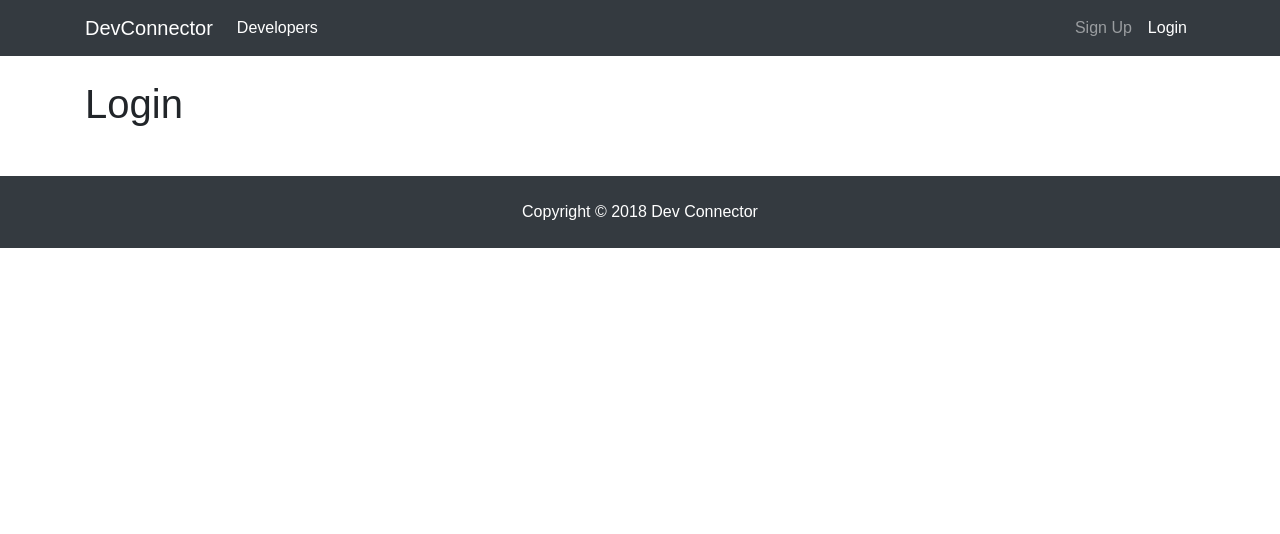
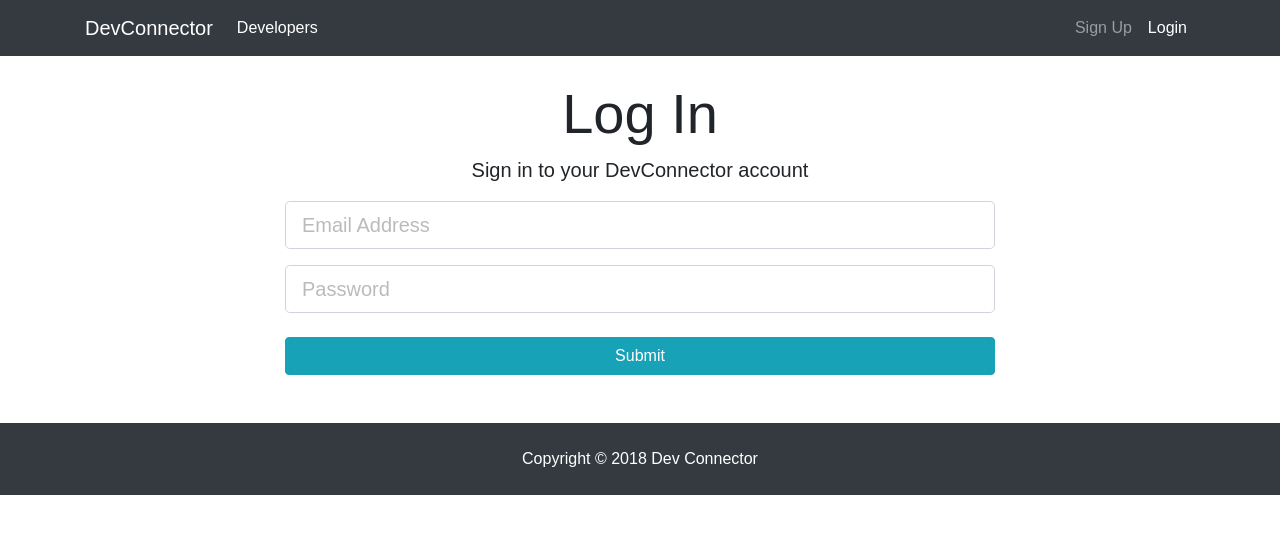
Before and after one commit to anmolmalik97/ConnectDev, a React (Create React App) app in the folder client/: page /login in a window 1280 px wide. Shown: the top 534 px of the page. Built offline with nearby package versions, Linux system fonts and the light colour scheme.

Commit message:
authentication done

```diff
--- a/client/package.json
+++ b/client/package.json
@@ -3,6 +3,8 @@
   "version": "0.1.0",
   "private": true,
   "dependencies": {
+    "axios": "^0.18.0",
+    "classnames": "^2.2.6",
     "react": "^16.4.1",
     "react-dom": "^16.4.1",
     "react-router-dom": "^4.3.1",
@@ -13,5 +15,6 @@
     "build": "react-scripts build",
     "test": "react-scripts test --env=jsdom",
     "eject": "react-scripts eject"
-  }
+  },
+  "proxy": "http://localhost:8080"
 }
--- a/client/src/components/register/auth/Login.js
+++ b/client/src/components/register/auth/Login.js
@@ -1,11 +1,59 @@
 import React, { Component } from 'react';
 
 class Login extends Component {
+
+	state = {
+		email: '',
+		password: '',
+		errors: {}
+	}
+
+	onChange = (event) => {
+		this.setState({[event.target.name]: event.target.value})
+	}
+
+	onSubmit = (event) => {
+		event.preventDefault();
+		const user = {
+			email: this.state.email,
+			password: this.state.password,
+		}
+		console.log(user)
+	}
+
 	render() {
 		return (
-			<div>
-				<h1>Login</h1>
-			</div>
+			<div className="login">
+    			<div className="container">
+      				<div className="row">
+        				<div className="col-md-8 m-auto">
+     		 				<h1 className="display-4 text-center">Log In</h1>
+          					<p className="lead text-center">Sign in to your DevConnector account</p>
+          					<form onSubmit = {this.onSubmit}>
+					            <div className="form-group">
+					            	<input
+					            	type="email"
+					            	className="form-control form-control-lg"
+					            	placeholder="Email Address"
+					            	name="email"
+					            	value = {this.state.email}
+					            	onChange = {this.onChange} />
+					            </div>
+					            <div className="form-group">
+					              	<input
+					              	type="password"
+					              	className="form-control form-control-lg"
+					              	placeholder="Password"
+					              	name="password"
+					              	value = {this.state.password}
+					              	onChange = {this.onChange} />
+					            </div>
+	            				<input type="submit" className="btn btn-info btn-block mt-4" />
+          					</form>
+        				</div>
+      				</div>
+    			</div>
+  			</div>
 		);
 	}
 }
--- a/client/src/components/register/auth/Register.js
+++ b/client/src/components/register/auth/Register.js
@@ -1,4 +1,6 @@
 import React, { Component } from 'react';
+import axios from 'axios';
+import classnames from 'classnames';
 
 class Register extends Component {
 	state = {
@@ -19,9 +21,12 @@
 			password: this.state.password,
 			password2: this.state.password2
 		}
-		console.log(newUser)
+		axios.post('/api/users/register',newUser)
+			.then(res => console.log(res))
+			.catch(err => this.setState({errors: err.response.data}))
 	}
 	render() {
+		const {errors} = this.state;
 		return (
 			<div>
 				<div className="register">
@@ -30,44 +35,60 @@
 				        	<div className="col-md-8 m-auto">
 				          		<h1 className="display-4 text-center">Sign Up</h1>
 				          		<p className="lead text-center">Create your DevConnector account</p>
-				          		<form onSubmit = {this.onSubmit}>
+				          		<form noValidate onSubmit = {this.onSubmit}>
 				            		<div className="form-group">
 				              			<input
 				              			type="text"
-				              			className="form-control form-control-lg"
+				              			className={classnames('form-control from-control -lg',{
+				              				'is-invalid': errors.name
+				              			})}
 				              			placeholder="Name"
 				              			name="name"
-				              			required
 				              			value = {this.state.name}
 				              			onChange = {this.onChange} />
+				              			{errors.name && (<div className = 'invalid-feedback'>{errors.name
+				            			}</div>)}
 				            		</div>
+
 						            <div className="form-group">
 						              <input
 						              type="email"
-						              className="form-control form-control-lg"
+						              className={classnames('form-control from-control -lg',{
+				              				'is-invalid': errors.email
+				              			})}
 						              placeholder="Email Address"
 						              name="email"
 						              value = {this.state.email}
 						              onChange = {this.onChange} />
+						              {errors.email && (<div className = 'invalid-feedback'>{errors.email
+				            			}</div>)}
 						              <small className="form-text text-muted">This site uses Gravatar so if you want a profile image, use a Gravatar email</small>
 						            </div>
 						            <div className="form-group">
 						              <input
 						              type="password"
-						              className="form-control form-control-lg"
+						              className={classnames('form-control from-control -lg',{
+				              				'is-invalid': errors.password
+				              			})}
 						              placeholder="Password"
 						              name="password"
 						              value = {this.state.password}
 						              onChange = {this.onChange} />
+						              {errors.password && (<div className = 'invalid-feedback'>{errors.password
+				            			}</div>)}
 						            </div>
 						            <div className="form-group">
 						              <input
 						              type="password"
-						              className="form-control form-control-lg"
+						              className={classnames('form-control from-control -lg',{
+				              				'is-invalid': errors.password2
+				              			})}
 						              placeholder="Confirm Password"
 						              name="password2"
 						              value = {this.state.password2}
 						              onChange = {this.onChange} />
+						              {errors.password2 && (<div className = 'invalid-feedback'>{errors.password2
+				            			}</div>)}
 						            </div>
 				            		<input
 				            		type="submit"
```
Also changed, not shown: 2 other files (tests, documents, lock files or other folders).
